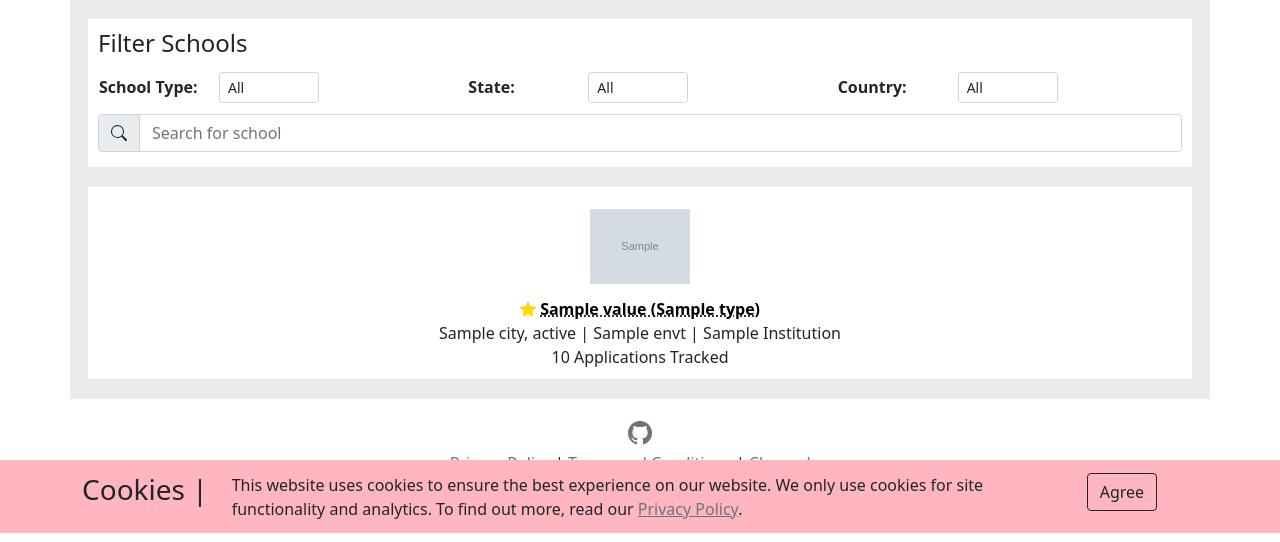
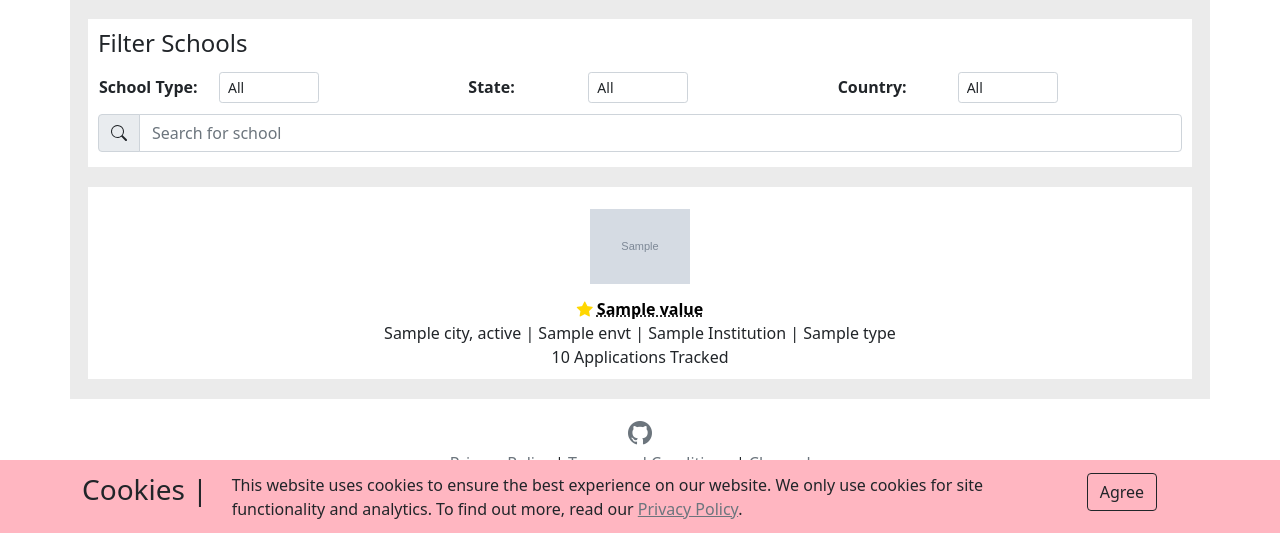
Before and after one commit to RunningMSN/CycleTrack, a Flask app: template website/templates/explorer.html in a window 1280 px wide. Shown: the part 267-809 px from the top of the page. Run offline with Flask 3, Linux system fonts and the light colour scheme; the template is opened without the code that fills it: most values are stand-ins (such as "Sample title", 1, 10 or a date in 2020); grey boxes marked "Sample" are stand-in pictures; some libraries are stand-ins or nearby versions.

Commit message:
Change location of school type

```diff
--- a/website/templates/explorer.html
+++ b/website/templates/explorer.html
@@ -122,9 +122,9 @@
                     </div>
                     <div>
                         <center>
-                             <strong>{% if value['applied_to'] %}<i class="bi bi-star-fill" style="color: gold"></i> {% endif %}<a href="{{ url_for('explorer.explorer_home') }}/school/{{ value['name'] }}" data-toggle="tooltip" title="{{ value['official_name'] }} " style="color:black;text-decoration-style:dotted;" >{{ value['intermediate_name'] }} ({{ value['type'] }})</a></strong>
+                             <strong>{% if value['applied_to'] %}<i class="bi bi-star-fill" style="color: gold"></i> {% endif %}<a href="{{ url_for('explorer.explorer_home') }}/school/{{ value['name'] }}" data-toggle="tooltip" title="{{ value['official_name'] }} " style="color:black;text-decoration-style:dotted;" >{{ value['intermediate_name'] }}</a></strong>
                             <br>
-                            {{ value['city'] }}, {{ value['state'] }} | {{ value['envt'] }} | {{ value['pub_pri'] }} Institution
+                            {{ value['city'] }}, {{ value['state'] }} | {{ value['envt'] }} | {{ value['pub_pri'] }} Institution |  {{ value['type'] }}
                             <br>
                             {{ "{:,}".format(value['reg_apps'] + value['phd_apps']) }} Applications Tracked {% if value['phd_apps'] > 0 %}({{ "{:,}".format(value['phd_apps']) }} {{ value['type'] }}-PhD){% endif %}
                         </center>
```
